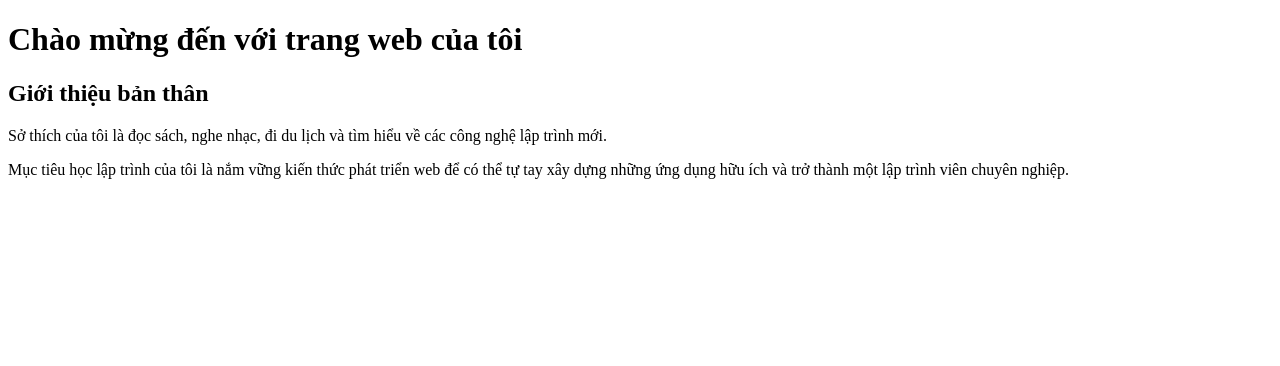
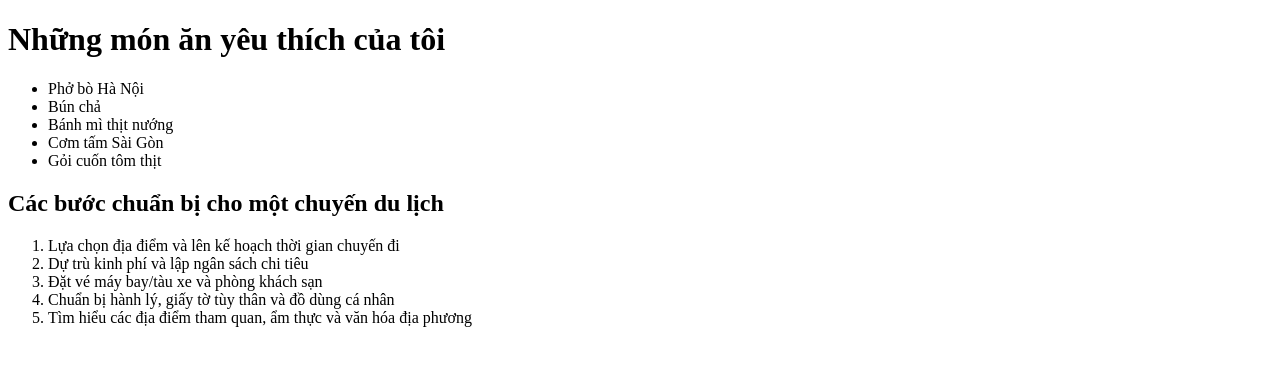
Before and after one commit to dtc245200059-eng/tao-form-tim-kiem, a plain HTML site: page index.html in a window 1280 px wide. Drawn offline with Linux system fonts and the light colour scheme.

Commit message:
feat: hoàn thành bài tập sử dụng danh sách trong HTML

```diff
--- a/index.html
+++ b/index.html
@@ -2,13 +2,25 @@
 <html lang="vi">
     <head>
         <meta charset="utf-8">
-        <title>Trang web của tôi</title>
+        <title>Sử dụng danh sách trong HTML</title>
     </head>
     <body>
-        <h1>Chào mừng đến với trang web của tôi</h1>
+        <h1>Những món ăn yêu thích của tôi</h1>
+        <ul>
+            <li>Phở bò Hà Nội</li>
+            <li>Bún chả</li>
+            <li>Bánh mì thịt nướng</li>
+            <li>Cơm tấm Sài Gòn</li>
+            <li>Gỏi cuốn tôm thịt</li>
+        </ul>
 
-        <h2>Giới thiệu bản thân</h2>
-        <p>Sở thích của tôi là đọc sách, nghe nhạc, đi du lịch và tìm hiểu về các công nghệ lập trình mới.</p>
-        <p>Mục tiêu học lập trình của tôi là nắm vững kiến thức phát triển web để có thể tự tay xây dựng những ứng dụng hữu ích và trở thành một lập trình viên chuyên nghiệp.</p>
+        <h2>Các bước chuẩn bị cho một chuyến du lịch</h2>
+        <ol>
+            <li>Lựa chọn địa điểm và lên kế hoạch thời gian chuyến đi</li>
+            <li>Dự trù kinh phí và lập ngân sách chi tiêu</li>
+            <li>Đặt vé máy bay/tàu xe và phòng khách sạn</li>
+            <li>Chuẩn bị hành lý, giấy tờ tùy thân và đồ dùng cá nhân</li>
+            <li>Tìm hiểu các địa điểm tham quan, ẩm thực và văn hóa địa phương</li>
+        </ol>
     </body>
 </html>
```
